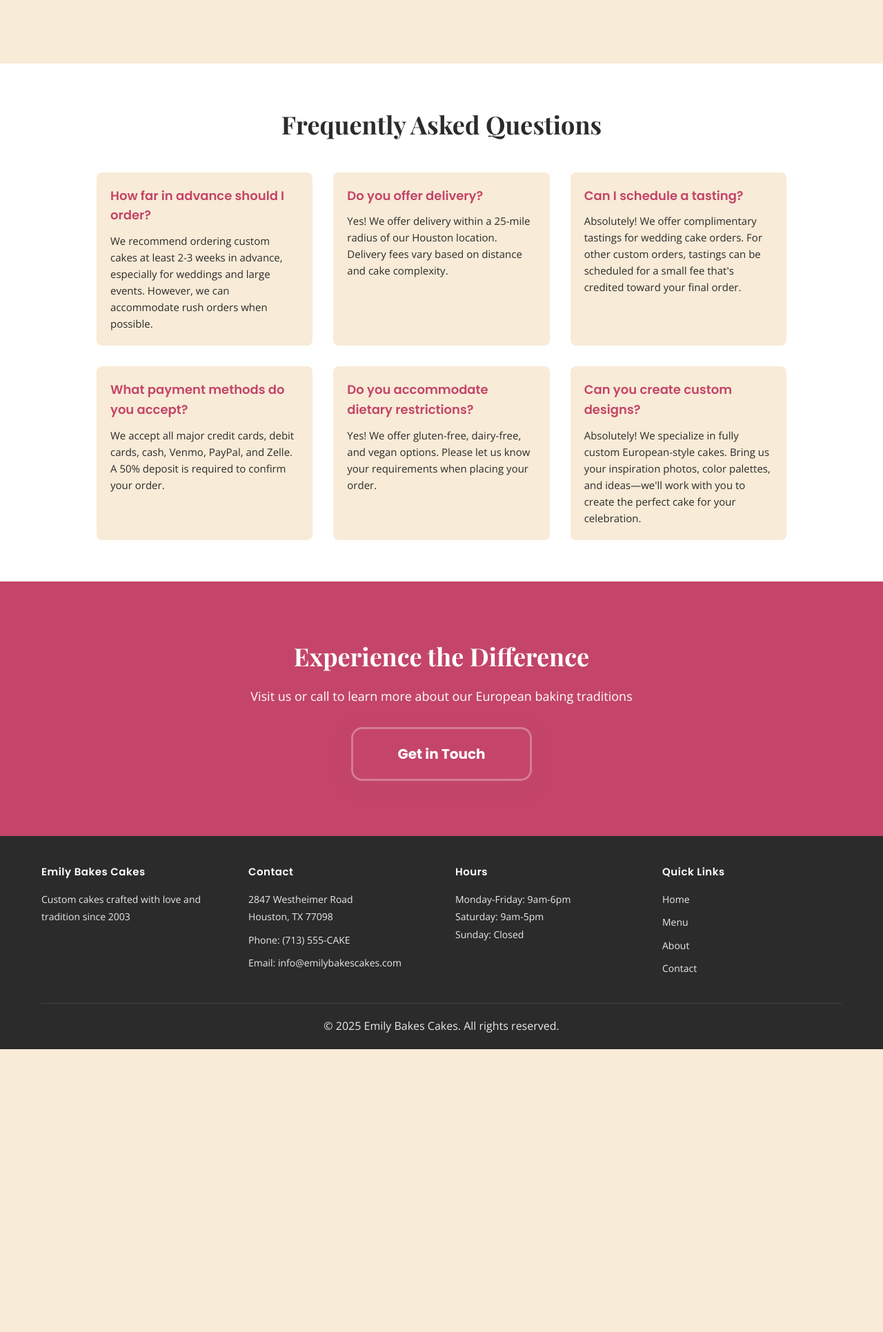
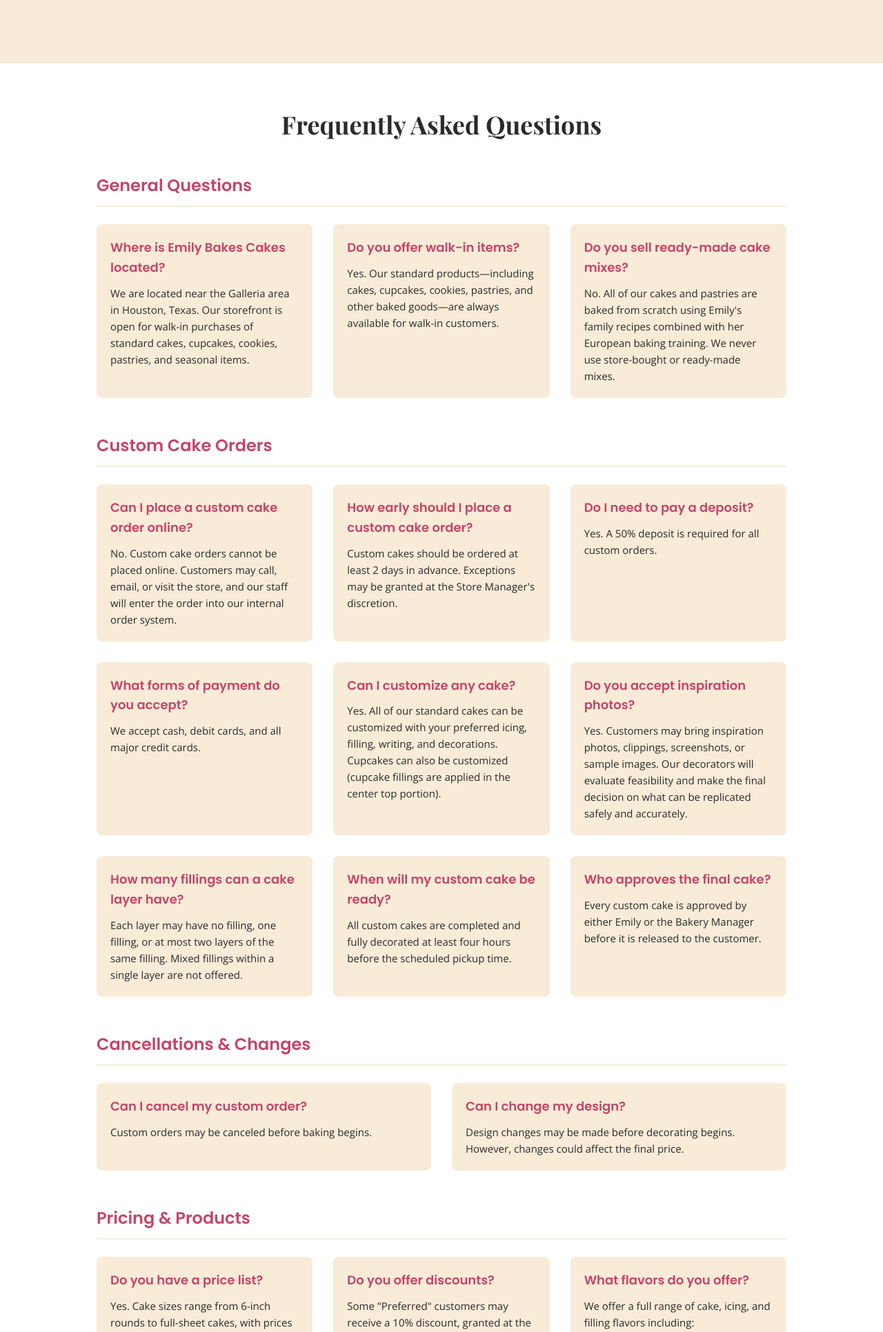
Before and after one commit to aoadenus/EmilyBakesCakesWebsiteFINAL, a PHP site: page /about.html in a window 1280 px wide. Shown: the part 1303-3234 px from the top of the page at 69% size. Before the commit the page ends 2824 px from the top, so only its background shows below. Run offline with PHP 8.4, Linux system fonts and the light colour scheme.

Commit message:
Update website FAQ with new comprehensive questions and styling
Replaces existing FAQ content in `about.html` with 20 new questions organized into 6 categories, and adds new CSS styles for categories and call-to-action elements.

Replit-Commit-Author: Agent
Replit-Commit-Session-Id: 6542311a-58c4-4c00-a160-c535aa71d278
Replit-Commit-Checkpoint-Type: full_checkpoint
Replit-Commit-Event-Id: 82e71710-be22-4781-9c1d-69cf6bd81706
Replit-Commit-Screenshot-Url: https://storage.googleapis.com/screenshot-production-us-central1/a721f5a2-26f7-49c5-8928-423f82d41ffd/6542311a-58c4-4c00-a160-c535aa71d278/0JI9awU

```diff
--- a/about.html
+++ b/about.html
@@ -64,31 +64,140 @@
     <section class="faq-section">
         <div class="container">
             <h2>Frequently Asked Questions</h2>
+
+            <!-- General Questions -->
+            <div class="faq-category">
+                <h3 class="faq-category-title">General Questions</h3>
                 <div class="faq-grid">
                     <div class="faq-item">
-                    <h3>How far in advance should I order?</h3>
-                    <p>We recommend ordering custom cakes at least 2-3 weeks in advance, especially for weddings and large events. However, we can accommodate rush orders when possible.</p>
+                        <h4>Where is Emily Bakes Cakes located?</h4>
+                        <p>We are located near the Galleria area in Houston, Texas. Our storefront is open for walk-in purchases of standard cakes, cupcakes, cookies, pastries, and seasonal items.</p>
                     </div>
                     <div class="faq-item">
-                    <h3>Do you offer delivery?</h3>
-                    <p>Yes! We offer delivery within a 25-mile radius of our Houston location. Delivery fees vary based on distance and cake complexity.</p>
+                        <h4>Do you offer walk-in items?</h4>
+                        <p>Yes. Our standard products—including cakes, cupcakes, cookies, pastries, and other baked goods—are always available for walk-in customers.</p>
                     </div>
                     <div class="faq-item">
-                    <h3>Can I schedule a tasting?</h3>
-                    <p>Absolutely! We offer complimentary tastings for wedding cake orders. For other custom orders, tastings can be scheduled for a small fee that's credited toward your final order.</p>
+                        <h4>Do you sell ready-made cake mixes?</h4>
+                        <p>No. All of our cakes and pastries are baked from scratch using Emily's family recipes combined with her European baking training. We never use store-bought or ready-made mixes.</p>
+                    </div>
+                </div>
+            </div>
+
+            <!-- Custom Cake Orders -->
+            <div class="faq-category">
+                <h3 class="faq-category-title">Custom Cake Orders</h3>
+                <div class="faq-grid">
+                    <div class="faq-item">
+                        <h4>Can I place a custom cake order online?</h4>
+                        <p>No. Custom cake orders cannot be placed online. Customers may call, email, or visit the store, and our staff will enter the order into our internal order system.</p>
                     </div>
                     <div class="faq-item">
-                    <h3>What payment methods do you accept?</h3>
-                    <p>We accept all major credit cards, debit cards, cash, Venmo, PayPal, and Zelle. A 50% deposit is required to confirm your order.</p>
+                        <h4>How early should I place a custom cake order?</h4>
+                        <p>Custom cakes should be ordered at least 2 days in advance. Exceptions may be granted at the Store Manager's discretion.</p>
                     </div>
                     <div class="faq-item">
-                    <h3>Do you accommodate dietary restrictions?</h3>
-                    <p>Yes! We offer gluten-free, dairy-free, and vegan options. Please let us know your requirements when placing your order.</p>
+                        <h4>Do I need to pay a deposit?</h4>
+                        <p>Yes. A 50% deposit is required for all custom orders.</p>
                     </div>
                     <div class="faq-item">
-                    <h3>Can you create custom designs?</h3>
-                    <p>Absolutely! We specialize in fully custom European-style cakes. Bring us your inspiration photos, color palettes, and ideas—we'll work with you to create the perfect cake for your celebration.</p>
+                        <h4>What forms of payment do you accept?</h4>
+                        <p>We accept cash, debit cards, and all major credit cards.</p>
                     </div>
+                    <div class="faq-item">
+                        <h4>Can I customize any cake?</h4>
+                        <p>Yes. All of our standard cakes can be customized with your preferred icing, filling, writing, and decorations. Cupcakes can also be customized (cupcake fillings are applied in the center top portion).</p>
+                    </div>
+                    <div class="faq-item">
+                        <h4>Do you accept inspiration photos?</h4>
+                        <p>Yes. Customers may bring inspiration photos, clippings, screenshots, or sample images. Our decorators will evaluate feasibility and make the final decision on what can be replicated safely and accurately.</p>
+                    </div>
+                    <div class="faq-item">
+                        <h4>How many fillings can a cake layer have?</h4>
+                        <p>Each layer may have no filling, one filling, or at most two layers of the same filling. Mixed fillings within a single layer are not offered.</p>
+                    </div>
+                    <div class="faq-item">
+                        <h4>When will my custom cake be ready?</h4>
+                        <p>All custom cakes are completed and fully decorated at least four hours before the scheduled pickup time.</p>
+                    </div>
+                    <div class="faq-item">
+                        <h4>Who approves the final cake?</h4>
+                        <p>Every custom cake is approved by either Emily or the Bakery Manager before it is released to the customer.</p>
+                    </div>
+                </div>
+            </div>
+
+            <!-- Cancellations & Changes -->
+            <div class="faq-category">
+                <h3 class="faq-category-title">Cancellations & Changes</h3>
+                <div class="faq-grid">
+                    <div class="faq-item">
+                        <h4>Can I cancel my custom order?</h4>
+                        <p>Custom orders may be canceled before baking begins.</p>
+                    </div>
+                    <div class="faq-item">
+                        <h4>Can I change my design?</h4>
+                        <p>Design changes may be made before decorating begins. However, changes could affect the final price.</p>
+                    </div>
+                </div>
+            </div>
+
+            <!-- Pricing & Products -->
+            <div class="faq-category">
+                <h3 class="faq-category-title">Pricing & Products</h3>
+                <div class="faq-grid">
+                    <div class="faq-item">
+                        <h4>Do you have a price list?</h4>
+                        <p>Yes. Cake sizes range from 6-inch rounds to full-sheet cakes, with prices starting at $20 and going up to $200 depending on size.</p>
+                    </div>
+                    <div class="faq-item">
+                        <h4>Do you offer discounts?</h4>
+                        <p>Some "Preferred" customers may receive a 10% discount, granted at the discretion of Emily or the Store Manager.</p>
+                    </div>
+                    <div class="faq-item">
+                        <h4>What flavors do you offer?</h4>
+                        <p>We offer a full range of cake, icing, and filling flavors including:</p>
+                        <ul>
+                            <li><strong>Cake:</strong> vanilla, almond, yellow, chocolate, strawberry, and more</li>
+                            <li><strong>Filling:</strong> buttercreams, curds, fruit fillings, mousses, praline, and more</li>
+                            <li><strong>Icing:</strong> buttercreams, cream cheese, and chocolate ganache</li>
+                        </ul>
+                        <p>Full lists are available on our product pages.</p>
+                    </div>
+                    <div class="faq-item">
+                        <h4>What decorations can I choose from?</h4>
+                        <p>We offer a wide variety of decorations including buttercream flowers, fondant, silk flowers, sugar photos, toys, themed figures, ribbons, sports toppers, and seasonal designs.</p>
+                    </div>
+                </div>
+            </div>
+
+            <!-- Customer Data & Loyalty -->
+            <div class="faq-category">
+                <h3 class="faq-category-title">Customer Data & Loyalty</h3>
+                <div class="faq-grid">
+                    <div class="faq-item">
+                        <h4>Do you keep customer history?</h4>
+                        <p>Yes. Our system securely stores customer preferences and past orders to help us better recommend flavors and designs for future events. (This feature is part of our new internal order system.)</p>
+                    </div>
+                </div>
+            </div>
+
+            <!-- Website & Online Experience -->
+            <div class="faq-category">
+                <h3 class="faq-category-title">Website & Online Experience</h3>
+                <div class="faq-grid">
+                    <div class="faq-item">
+                        <h4>Is your website mobile-friendly?</h4>
+                        <p>Our new site is designed to give customers clear information about our products, flavors, and order process, with improved functionality across devices.</p>
+                    </div>
+                </div>
+            </div>
+
+            <!-- Still Have Questions CTA -->
+            <div class="faq-cta">
+                <p><strong>Still Have Questions?</strong></p>
+                <p>Call us, email us, or stop by the bakery — we're always happy to help make your celebration sweet!</p>
+                <a href="contact.html" class="cta-button">Contact Us</a>
             </div>
         </div>
     </section>
--- a/css/styles.css
+++ b/css/styles.css
@@ -928,6 +928,21 @@ body {
     margin-bottom: 40px;
 }
 
+.faq-category {
+    max-width: 1000px;
+    margin: 0 auto 50px;
+}
+
+.faq-category-title {
+    font-family: 'Poppins', sans-serif;
+    font-size: 24px;
+    font-weight: 600;
+    color: #C44569;
+    margin-bottom: 25px;
+    padding-bottom: 10px;
+    border-bottom: 2px solid #F8EBD7;
+}
+
 .faq-grid {
     display: grid;
     grid-template-columns: repeat(auto-fit, minmax(300px, 1fr));
@@ -942,7 +957,8 @@ body {
     border-radius: 8px;
 }
 
-.faq-item h3 {
+.faq-item h3,
+.faq-item h4 {
     font-family: 'Poppins', sans-serif;
     font-size: 18px;
     font-weight: 600;
@@ -953,6 +969,36 @@ body {
 .faq-item p {
     font-size: 15px;
     line-height: 1.6;
+}
+
+.faq-item ul {
+    margin: 10px 0;
+    padding-left: 20px;
+}
+
+.faq-item ul li {
+    font-size: 15px;
+    line-height: 1.6;
+    margin-bottom: 5px;
+}
+
+.faq-cta {
+    max-width: 700px;
+    margin: 50px auto 0;
+    text-align: center;
+    padding: 40px 30px;
+    background: #F8EBD7;
+    border-radius: 12px;
+}
+
+.faq-cta p {
+    font-size: 16px;
+    line-height: 1.6;
+    margin-bottom: 10px;
+}
+
+.faq-cta .cta-button {
+    margin-top: 20px;
 }
 
 /* ============================================================================
```
Also changed, not shown: attached_assets/Pasted-Frequently-Asked-Questions-FAQ-Emily-Bakes-Cakes-General-Questions-Where-is-Emily-Bakes-Cakes--1763768470080_1763768470082.txt (added, +97 -0 lines), 1 other file. Lines whose indentation alone changed are shown as unchanged.
